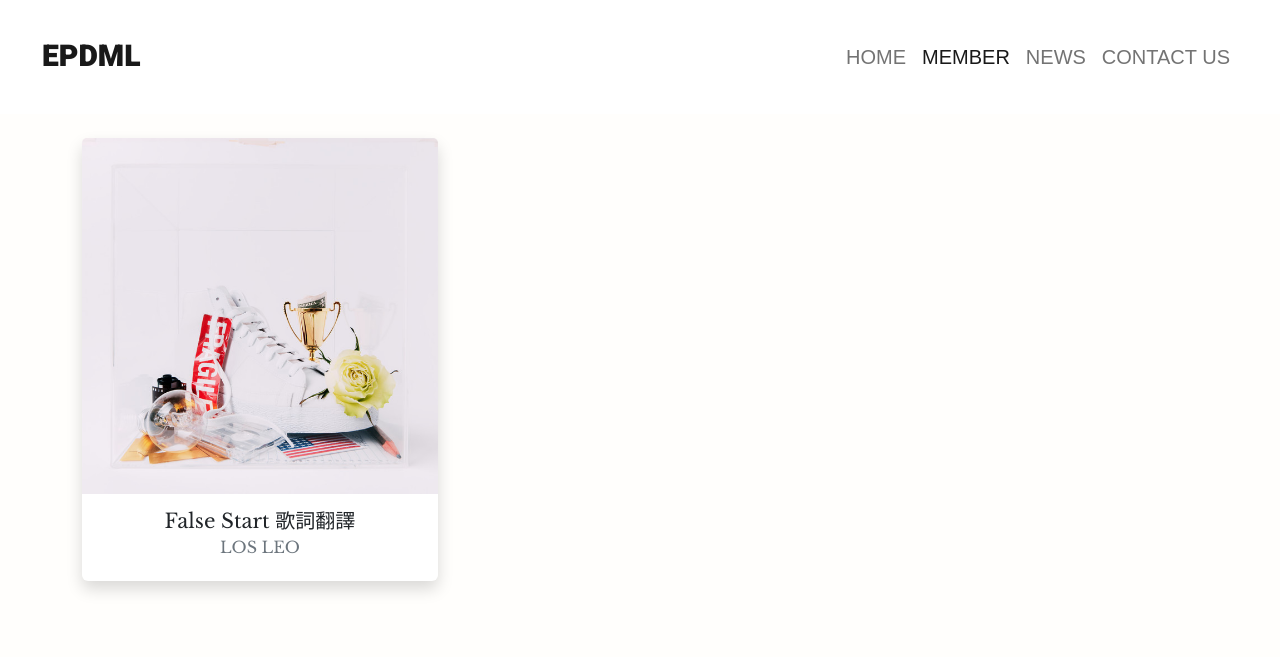
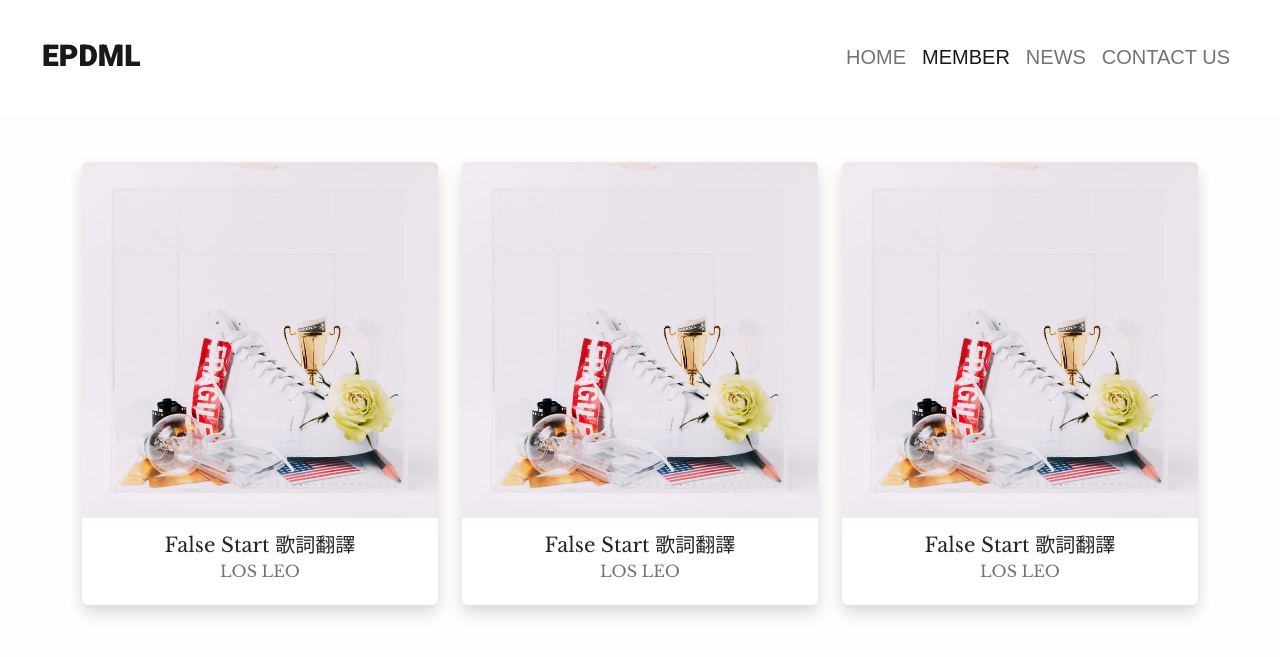
Before and after one commit to yeeeeeCheng/yeeeeeCheng.github.io, a plain HTML site: page member.html in a window 1280 px wide. Drawn offline with nearby package versions, Linux system fonts and the light colour scheme.

Commit message:
change navbar of homepage + try to layout the member page

```diff
--- a/member.html
+++ b/member.html
@@ -36,10 +36,32 @@
       </div>
     </nav>
 
-    <!--Professor-->
     <div class="container">
       <div class="row" data-masonry='{"percentPosition": true }'>
-        <div class="col-lg-4 col-md-6 py-4">
+        <!--Professor-->
+        <div class="col-lg-4 col-md-6 py-5">
+          <div class="card shadow rounded border-0">
+            <img src="https://yeeeeeCheng.github.io/img/LOS LEO - False Start.jpg" class="card-img-top member-img-top" alt="LOS LEO - False Start">
+            <div class="card-body">
+              <h5 class="card-title" style="text-align: center;">False Start 歌詞翻譯</h5>
+              <h6 class="card-subtitle mb-2 text-muted" style="text-align: center;">LOS LEO</h6>
+              <a href="https://yeeeeecheng.github.io/false-start.html" class="stretched-link"></a>
+            </div>
+          </div>
+        </div>
+        <!--Research Assistant-->
+        <div class="col-lg-4 col-md-6 py-5">
+          <div class="card shadow rounded border-0">
+            <img src="https://yeeeeeCheng.github.io/img/LOS LEO - False Start.jpg" class="card-img-top member-img-top" alt="LOS LEO - False Start">
+            <div class="card-body">
+              <h5 class="card-title" style="text-align: center;">False Start 歌詞翻譯</h5>
+              <h6 class="card-subtitle mb-2 text-muted" style="text-align: center;">LOS LEO</h6>
+              <a href="https://yeeeeecheng.github.io/false-start.html" class="stretched-link"></a>
+            </div>
+          </div>
+        </div>
+        <!--Grad-->
+        <div class="col-lg-4 col-md-6 py-5">
           <div class="card shadow rounded border-0">
             <img src="https://yeeeeeCheng.github.io/img/LOS LEO - False Start.jpg" class="card-img-top member-img-top" alt="LOS LEO - False Start">
             <div class="card-body">
```
Also changed, not shown: epdml.html (+1 -1 lines).
